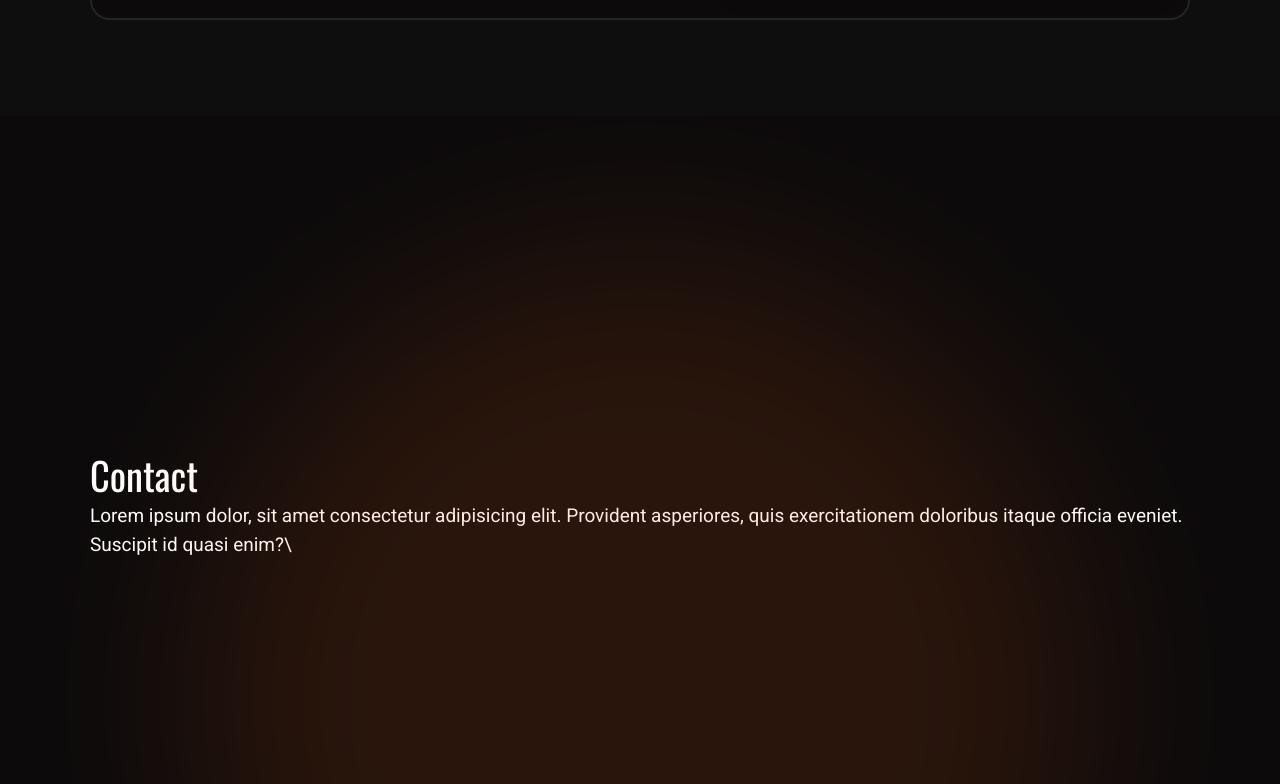
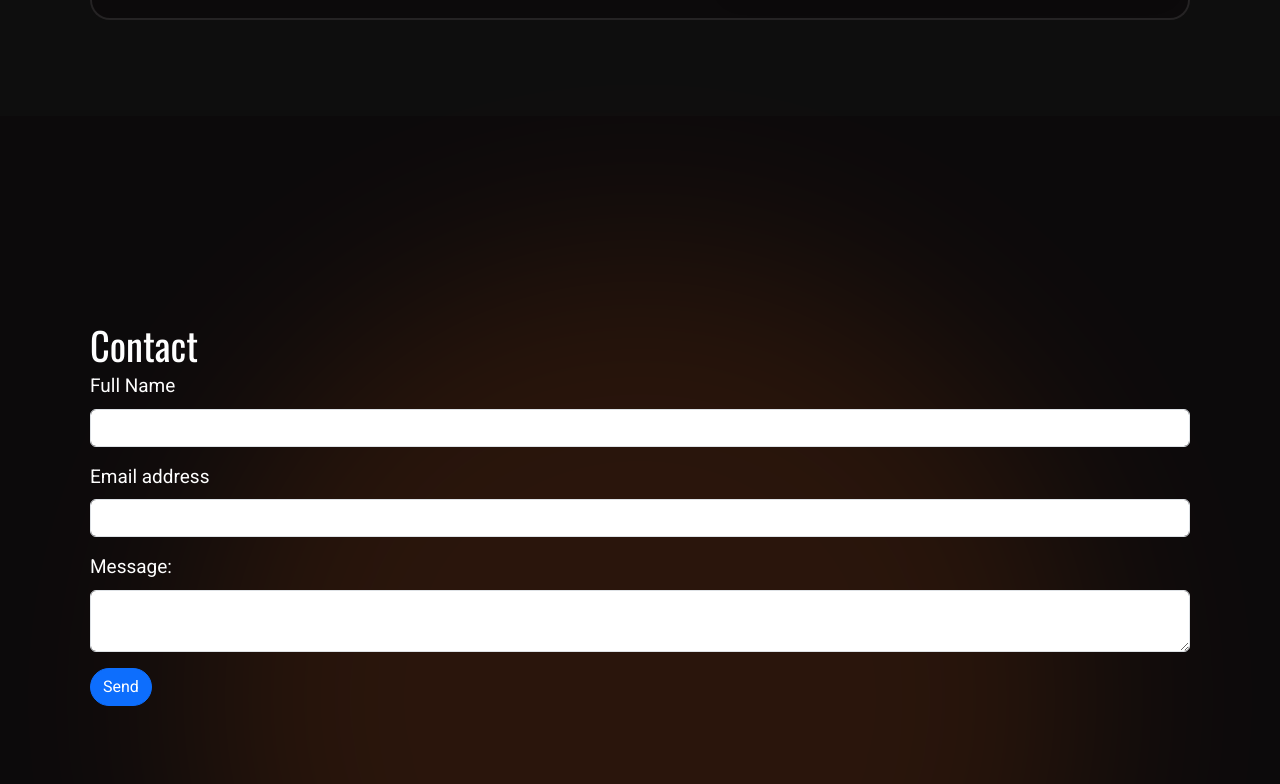
Before and after one commit to leviduncan/dd-portfolio-08, a React (Create React App) app: page / in a window 1280 px wide. Shown: the part 4496-5280 px from the top of the page. Built offline with nearby package versions, Linux system fonts and the light colour scheme; the HTML template or start-up script is replaced by a standard one.

Commit message:
Contact Form

```diff
--- a/package.json
+++ b/package.json
@@ -3,14 +3,14 @@
   "version": "0.1.0",
   "private": true,
   "dependencies": {
+    "@emailjs/browser": "^3.11.0",
     "@testing-library/jest-dom": "^5.17.0",
     "@testing-library/react": "^13.4.0",
     "@testing-library/user-event": "^13.5.0",
     "react": "^18.2.0",
     "react-dom": "^18.2.0",
+    "react-google-recaptcha-v3": "^1.10.1",
     "react-icons": "^4.10.1",
-    "react-router": "^6.15.0",
-    "react-router-dom": "^6.15.0",
     "react-scripts": "5.0.1",
     "web-vitals": "^2.1.4"
   },
--- a/src/App.css
+++ b/src/App.css
@@ -427,6 +427,8 @@ html body #homepage #contact {
   background: var(--dd-black);
 }
 html body #homepage #contact .contact {
+  position: relative;
+  z-index: 5;
   display: flex;
   justify-content: center;
   flex-direction: column;
--- a/src/App.scss
+++ b/src/App.scss
@@ -505,6 +505,8 @@ html {
                     background: var(--dd-black);
 
                     .contact {
+                        position: relative;
+                        z-index: 5;
                         display: flex;
                         justify-content: center;
                         flex-direction: column;
--- a/src/components/contact/Contact.jsx
+++ b/src/components/contact/Contact.jsx
@@ -1,12 +1,34 @@
 import React from 'react'
+import emailjs from '@emailjs/browser'
+import { GoogleReCaptchaProvider } from 'react-google-recaptcha-v3';
 
 function Contact() {
+
+    const sendEmail = (e) => {
+        e.preventDefault()
+        alert('Submitted')
+        emailjs.sendForm('service_9a950wf', 'template_0gto6wk', e.target, 'MMmgFp0fP4oyFylX1')
+    }
+
     return (
         <section id="contact">
             <div className="container contact">
                 <h2>Contact</h2>
-                <p>Lorem ipsum dolor, sit amet consectetur adipisicing elit. Provident asperiores, quis exercitationem doloribus itaque officia eveniet. Suscipit id quasi enim?\
-                </p>
+                <form className="contact-form" onSubmit={sendEmail}>
+                    <div className="mb-3">
+                        <label htmlFor="full-name" className="form-label">Full Name</label>
+                        <input type="text" className="form-control" id="full-name" />
+                    </div>
+                    <div className="mb-3">
+                        <label htmlFor="email-address" className="form-label">Email address</label>
+                        <input type="email" className="form-control" id="email-address" />
+                    </div>
+                    <div className="mb-3">
+                        <label htmlFor="message" className="form-label">Message: </label>
+                        <textarea type="password" className="form-control" id="message" />
+                    </div>
+                    <button type="submit" className="btn btn-primary">Send</button>
+                </form>
             </div>
         </section>
     )
--- a/src/components/projects/ProjectCard.jsx
+++ b/src/components/projects/ProjectCard.jsx
@@ -1,5 +1,4 @@
 import React from 'react'
-import { a } from 'react-router-dom'
 
 function ProjectCard(props) {
     const { img, title, desc, demo, git, dir } = props
--- a/src/components/skills/Skills.jsx
+++ b/src/components/skills/Skills.jsx
@@ -1,13 +1,7 @@
 import React from 'react'
 import data from './skill-data'
-import { FaHtml5 } from 'react-icons/fa'
 
 function Skills() {
-
-    const skillset = () => {
-
-    }
-
     return (
         <section id="skills">
             <div className="container skills">
```
Also changed, not shown: 2 other files (tests, documents, lock files or other folders).
